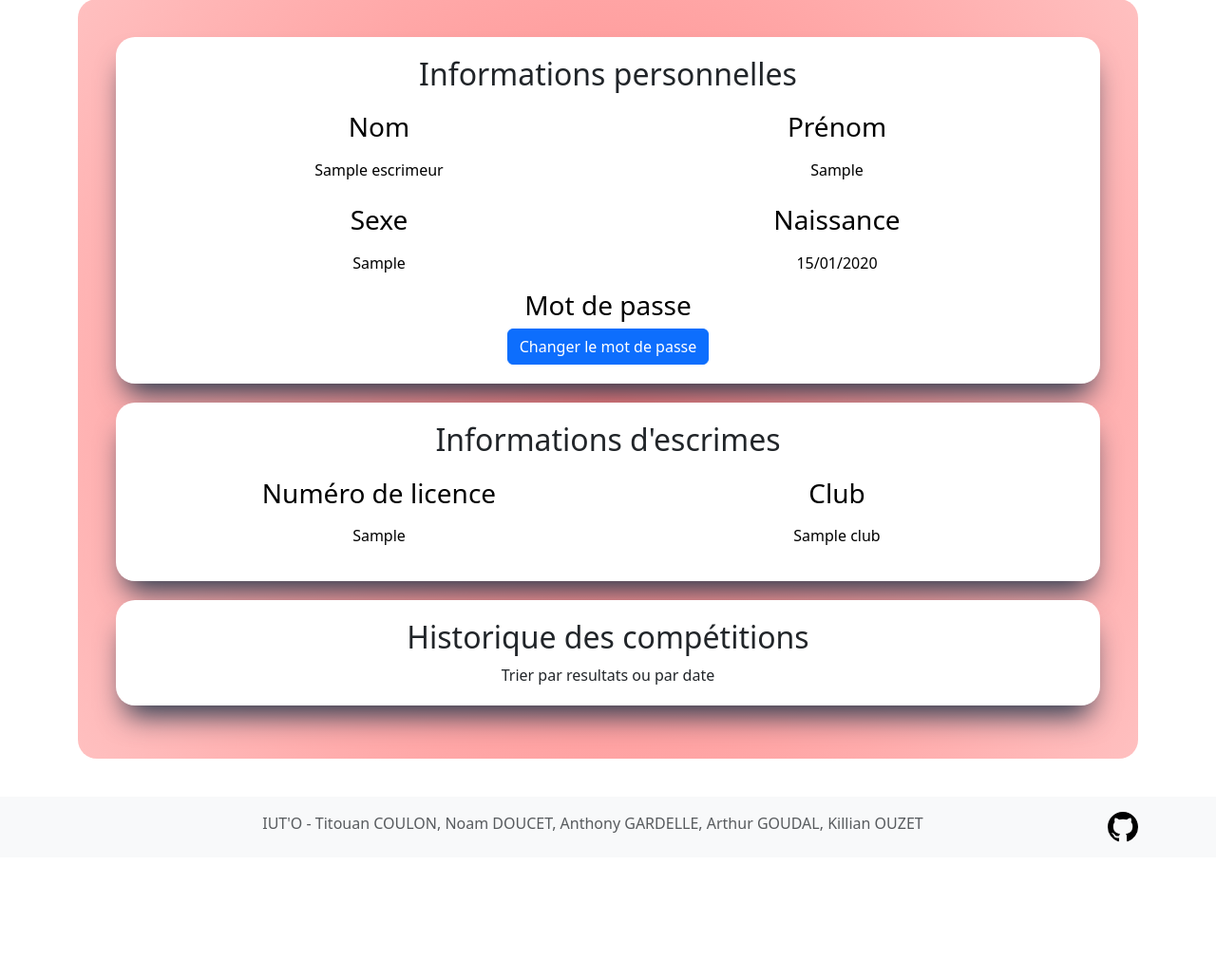
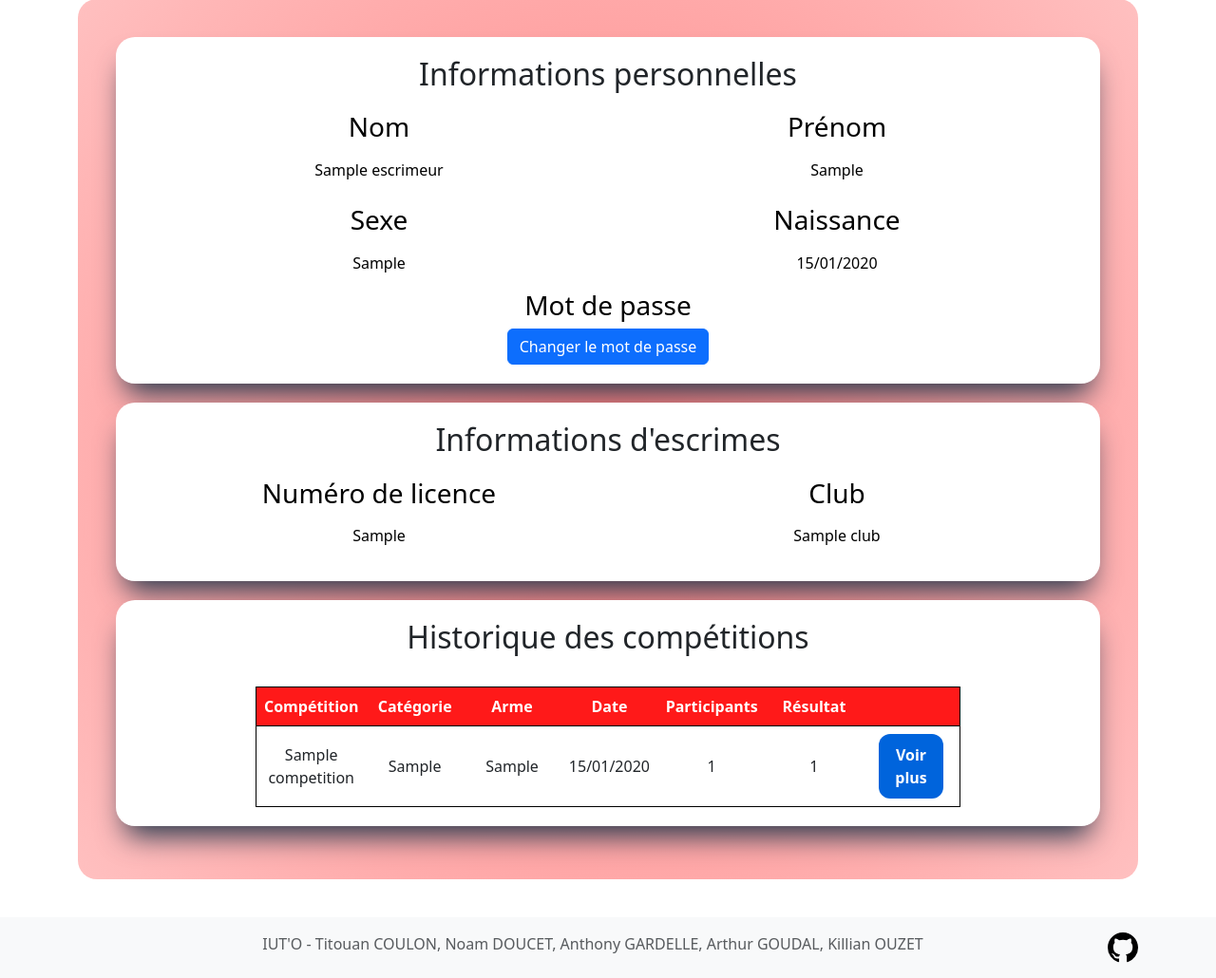
Before and after one commit to coulontitouan/escrime, a Flask app: page /profil in a window 1280 px wide. Shown: the part 201-1231 px from the top of the page at 95% size. Before the commit the page ends 1088 px from the top, so only its background shows below. Run offline with Flask 3, Linux system fonts and the light colour scheme; a user stored in the database is signed in; tables that the repository leaves empty hold one stand-in row (values such as "Sample post"); some libraries are stand-ins or nearby versions.

Commit message:
Ajout de l'historique des compétitions dans le profil d'un escrimeur

```diff
--- a/appEscrime/models.py
+++ b/appEscrime/models.py
@@ -221,6 +221,9 @@ class Escrimeur(db.Model, UserMixin):
                                           Participation.id_escrimeur == self.num_licence)
                                           .first().id_match)
 
+    def get_historique_resultat(self):
+        return (Resultat.query.join(Competition).filter(Resultat.id_escrimeur == self.num_licence).order_by(Competition.date.desc()).all())
+
     def to_csv(self):
         """Retourne les données nécessaires à l'écriture de l'escrimeur dans un fichier csv."""
         naissance = self.date_naissance.strftime(cst.TO_DATE)
@@ -342,6 +345,15 @@ class Competition(db.Model):
         """
         return Escrimeur.query.join(Resultat).filter(Resultat.id_competition == self.id,
                                                         Resultat.points != cst.ARBITRE)
+
+    def get_nb_tireurs(self):
+        """Retourne le nombre de tireurs inscrits à la compétition.
+
+        Returns:
+            Query: le résultat de la requête du nombre de tireurs inscrits à la compétition.
+        """
+        return Escrimeur.query.join(Resultat).filter(Resultat.id_competition == self.id,
+                                                        Resultat.points != cst.ARBITRE).count()
 
     def get_tireurs_order_by_pts(self) :
         """Retourne les tireurs inscrits à la compétition, triés par points.
--- a/appEscrime/static/profil.css
+++ b/appEscrime/static/profil.css
@@ -58,3 +58,59 @@ main {
     margin-top: 1rem;
     font-weight: lighter;
 }
+
+table {
+    margin: 2em auto auto auto;
+    border: 1px solid black;
+}
+
+table thead>tr {
+    border-bottom: 1px solid black;
+    background-color: rgba(255, 0, 0, 0.9);
+    color: white;
+    padding: 1em;
+}
+
+table td,
+th {
+  width: 8vw;
+  text-align: center;
+  padding: 0.5em;
+}
+
+
+tbody tr:nth-child(even) {
+    background-color: rgba(255, 0, 0, 0.2);
+  }
+
+
+.styled {
+    background-color: rgb(0, 100, 220);
+  border-radius: 12px;
+  color: #fff;
+  cursor: pointer;
+  font-weight: bold;
+  padding: 10px 15px;
+  text-align: center;
+  transition: 200ms;
+  width: 80%;
+  box-sizing: border-box;
+  border: 0;
+  font-size: 16px;
+  user-select: none;
+  -webkit-user-select: none;
+  touch-action: manipulation;
+}
+
+.styled:not(:disabled):hover,
+.styled:not(:disabled):focus {
+  outline: 0;
+  background-color: rgba(0, 100, 255, 1);
+  box-shadow: 0 0 0 2px rgba(0,0,0,.2);
+}
+
+.styled:disabled {
+  filter: saturate(0.2) opacity(0.5);
+  -webkit-filter: saturate(0.2) opacity(0.5);
+  cursor: not-allowed;
+}
--- a/appEscrime/templates/profil.html
+++ b/appEscrime/templates/profil.html
@@ -52,7 +52,34 @@
         <li id="historique">
             <h2>Historique des compétitions</h2>
             <table>
-                <tr>Trier par resultats ou par date</th>
+                <thead>
+                    <tr>
+                        <th>Compétition</th>
+                        <th>Catégorie</th>
+                        <th>Arme</th>
+                        <th>Date</th>
+                        <th>Participants</th>
+                        <th>Résultat</th>
+                        <th></th>
+                    </tr>
+                </thead>
+                <tbody>
+                    {% for resultat in current_user.get_historique_resultat() %}
+                    {% if resultat.rang != None  %}
+                    {% with competition = rq.get_competition(resultat.id_competition) %}
+                    <tr>
+                        <td>{{competition.nom}}</td>
+                        <td>{{rq.get_categorie(competition.id_categorie).libelle}}</td>
+                        <td>{{rq.get_arme(competition.id_arme).libelle}}</td>
+                        <td>{{competition.date.strftime(to_date)}}</td>
+                        <td>{{competition.get_nb_tireurs()}}</td>
+                        <td>{{resultat.rang}}</td>
+                        <td><a href="{{url_for('affiche_competition', id_compet=competition.id)}}"><button class="favorite styled" type="button" >Voir plus</button></a></td>
+                    </tr>
+                    {% endwith %}
+                    {% endif %}
+                    {% endfor %}
+                </tbody>
             </table>
         </li>
     </ul>
--- a/appEscrime/views.py
+++ b/appEscrime/views.py
@@ -362,6 +362,8 @@ def creation_competition() :
             db.session.add(lieu)
             db.session.commit()
         sexe = form.sexe_competition.data
+        if sexe == "Hommes":
+            sexe = "Homme"
         if sexe == "Femmes":
             sexe = "Dames"
         competition = Competition(id=(rq.get_max_competition_id() + 1),
@@ -387,7 +389,8 @@ def profil() :
     """
     return render_template(
         "profil.html",
-        to_date = cst.TO_DATE
+        to_date = cst.TO_DATE,
+        rq = rq
     )
 
 class ChangerMdpForm(FlaskForm) :
```
